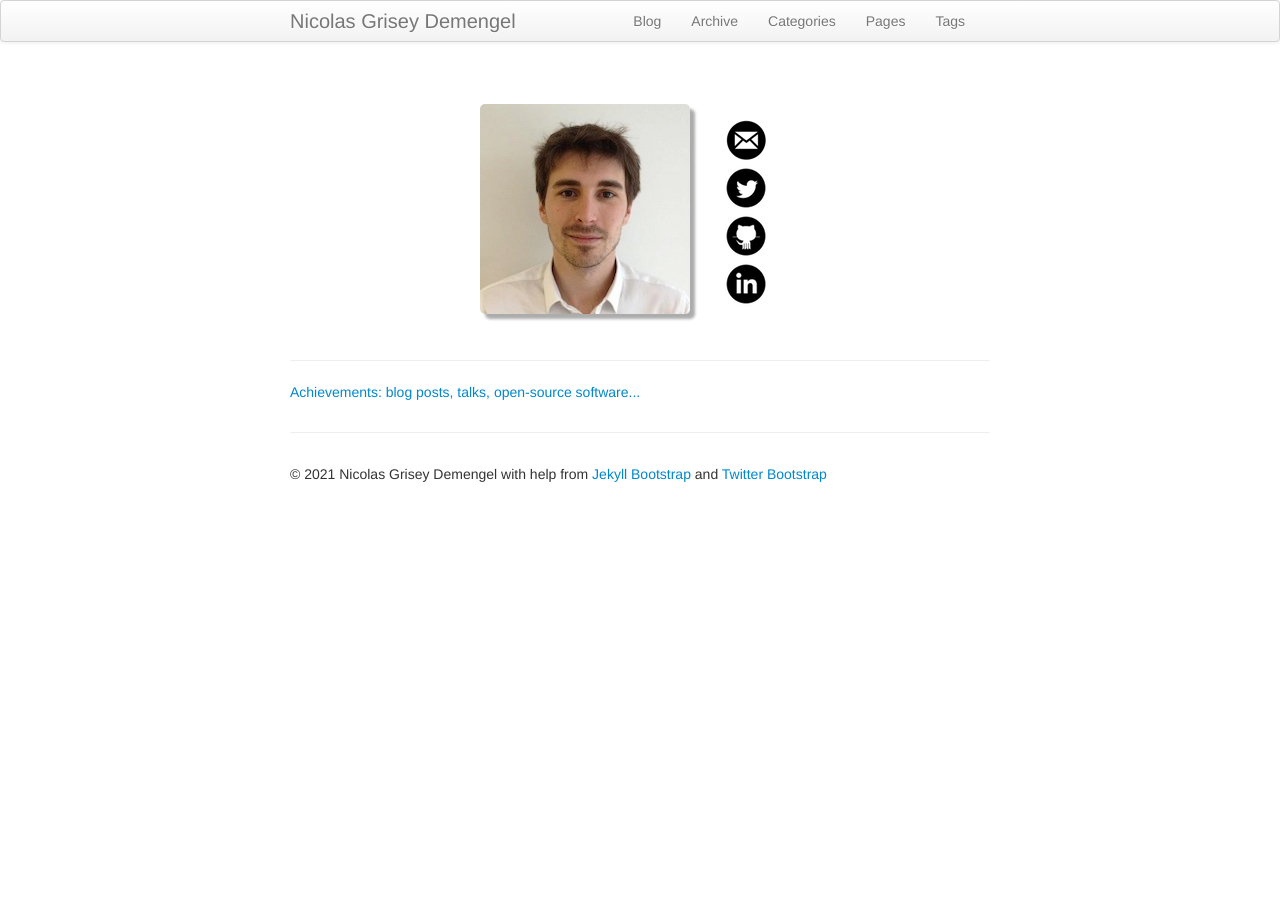
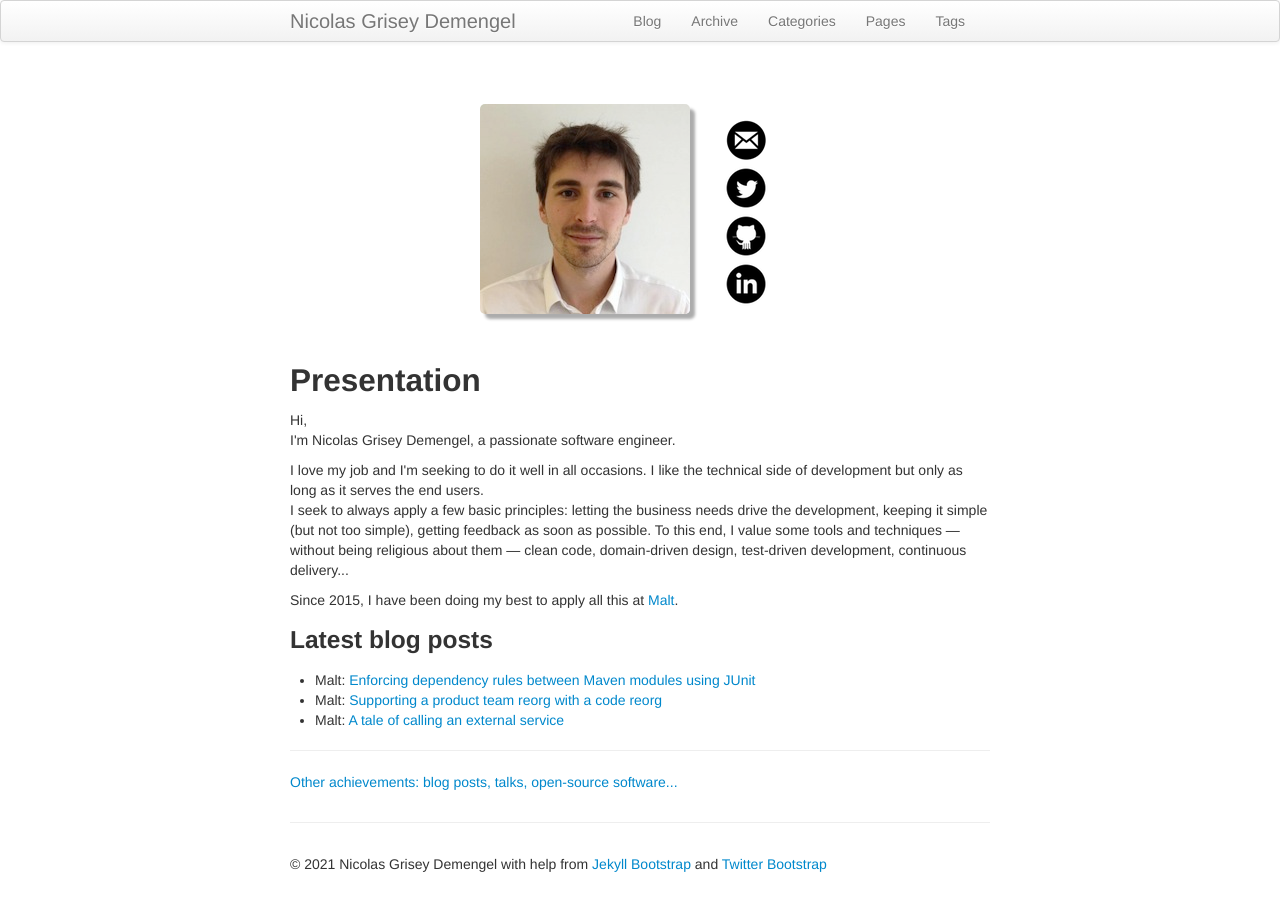
Before and after one commit to ndemengel/ndemengel.github.com, a Jekyll site: the page built from index.md, in a window 1280 px wide. Built offline with Jekyll 4.4.1, drawn with Linux system fonts in a browser that asks for light colours.

Commit message:
Update index.md

```diff
--- a/index.md
+++ b/index.md
@@ -7,7 +7,7 @@ hide_title: true
 ---
 {% include JB/setup %}
 
-<div id="me">
+<aside id="me">
   <img id="photo" src="img/photo.jpeg" alt="Photo de Nicolas" />
   <ul id="social">
     <li><a href="mailto:nicolas.demengel@gmail.com" title="Contactez-moi !" target="_blank"><img src="/img/iconmonstr-email-9-icon-48.png" alt="Logo Email" /></a></li>
@@ -15,10 +15,31 @@ hide_title: true
     <li><a href="https://github.com/ndemengel" title="Mon compte Github"><img alt="Logo Github" src="/img/iconmonstr-github-9-icon-48.png" /></a></li>
     <li><a href="http://www.linkedin.com/in/nicolasdemengel" title="Mon compte LinkedIn"><img alt="Logo LinkedIn" src="/img/iconmonstr-linkedin-4-icon-48.png" /></a></li>
   </ul>
-</div>
+</aside>
 
-<hr>
+<section>
+  <h2>Presentation</h2>
+  <p>
+    Hi,<br>I'm Nicolas Grisey Demengel, a passionate software engineer.
+  </p>
+  <p>
+    I love my job and I'm seeking to do it well in all occasions. I like the technical side of development but only as long as it serves the end users.
+    <br>I seek to always apply a few basic principles: letting the business needs drive the development, keeping it simple (but not too simple), getting feedback as soon as possible. To this end, I value some tools and techniques &mdash; without being religious about them &mdash; clean code, domain-driven design, test-driven development, continuous delivery...
+  </p>
+  <p>Since 2015, I have been doing my best to apply all this at <a href="https://www.malt.com">Malt</a>.</p>
+</section>
 
-<div>
-  <a href="/archive">Achievements: blog posts, talks, open-source software...</a>
-</div>
+<section>
+  <h2 hidden>More about me</h2>
+  <h3>Latest blog posts</h3>
+  <ul>
+    <li>Malt: <a href="https://medium.com/nerds-malt/enforcing-dependency-rules-between-maven-modules-using-junit-3c04bca179f4">Enforcing dependency rules between Maven modules using JUnit</a></li>
+    <li>Malt: <a href="https://medium.com/nerds-malt/supporting-a-product-team-reorg-with-a-code-reorg-24639aae8ddf">Supporting a product team reorg with a code reorg</a></li>
+    <li>Malt: <a href="https://medium.com/nerds-malt/a-tale-of-calling-an-external-service-51442115b362">A tale of calling an external service</a></li>
+  </ul>
+
+  <hr>
+  <div>
+    <a href="/archive">Other achievements: blog posts, talks, open-source software...</a>
+  </div>
+</section>
```
